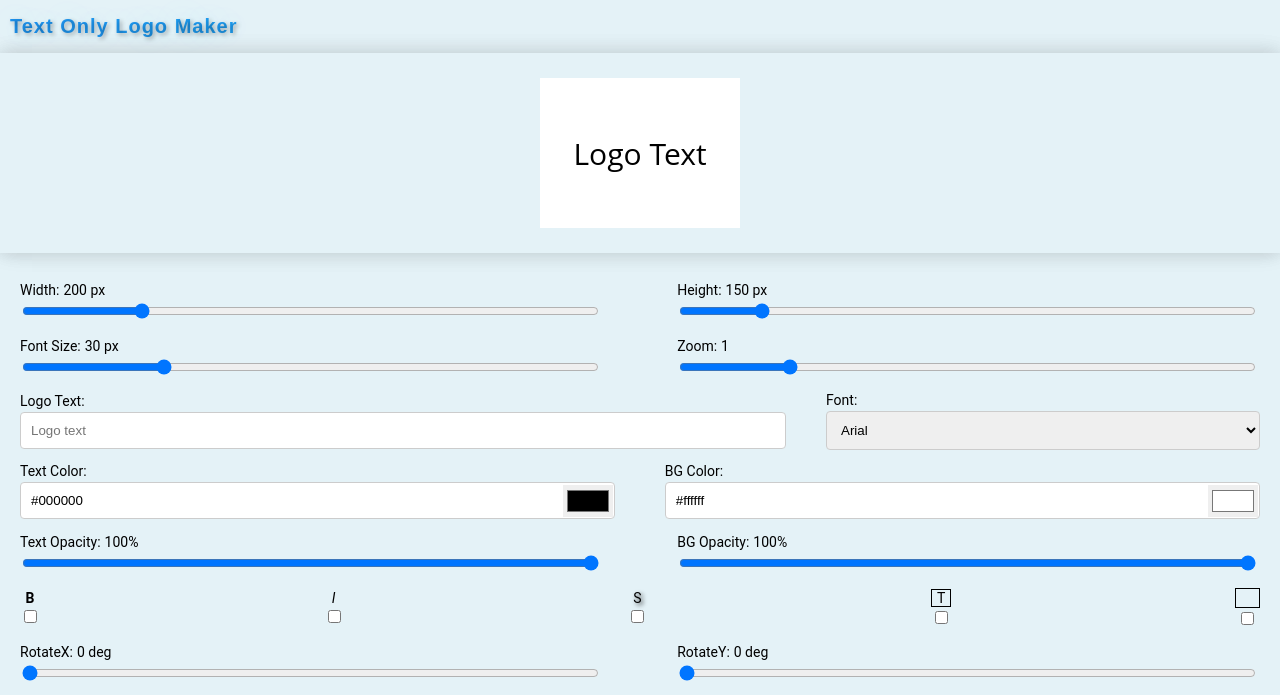
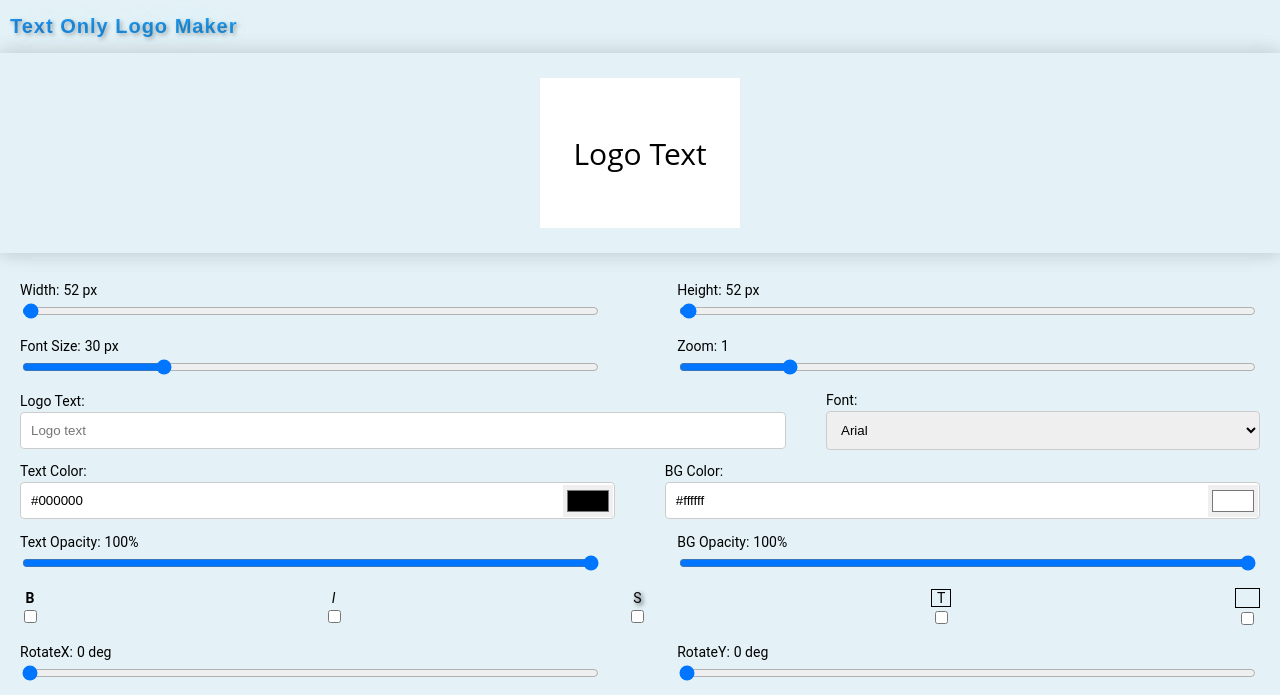
Before and after one commit to NwaAndrew/Text-Only-Logo-Maker, a plain HTML site: page index.html in a window 1280 px wide. Shown: the top 695 px of the page. Drawn offline with nearby package versions, Linux system fonts and the light colour scheme.

Commit message:
Update index.html

```diff
--- a/index.html
+++ b/index.html
@@ -28,16 +28,16 @@
                 <div class="left-group2">
                     <label for="logoWidth">Width:</label>
                     <div class="range-label">
-                        <span id="logoWidthValue">200</span> px
+                        <span id="logoWidthValue">52</span> px
                     </div>
-                    <input type="range" id="logoWidth" min="50" max="800" value="200">
+                    <input type="range" id="logoWidth" min="50" max="800" value="52">
                 </div>
                 <div class="right-group2">
                     <label for="logoHeight">Height:</label>
                     <div class="range-label">
-                        <span id="logoHeightValue">150</span> px
+                        <span id="logoHeightValue">52</span> px
                     </div>
-                    <input type="range" id="logoHeight" min="50" max="800" value="150">
+                    <input type="range" id="logoHeight" min="50" max="800" value="52">
                 </div>
             </div>
 
```
